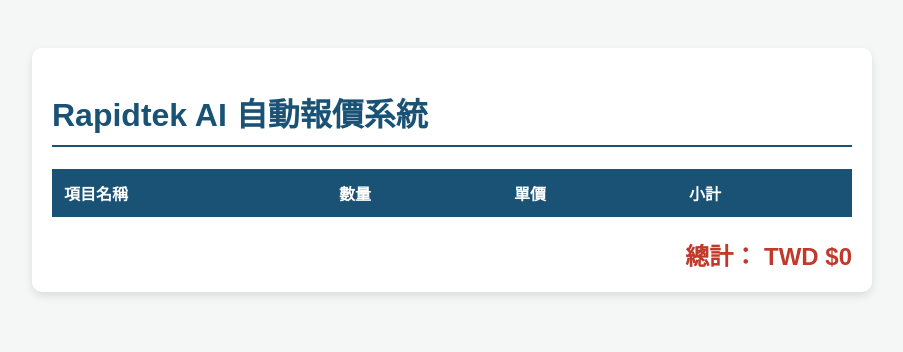
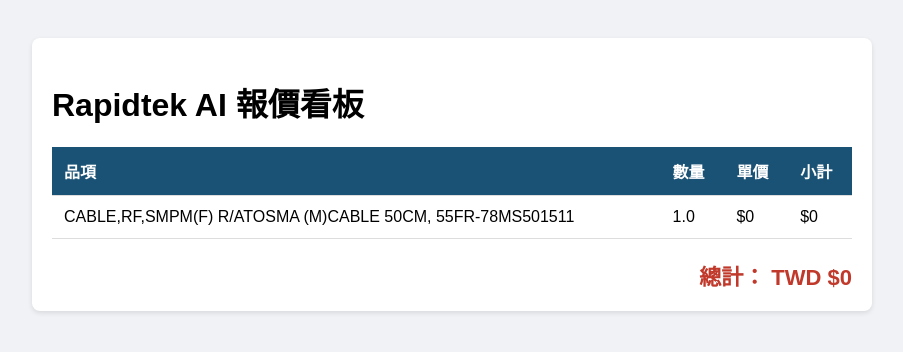
Before and after one commit to tojuliang-source/rapidtekautoquote_test1, a plain HTML site: page index.html in a window 1280 px wide. Shown: the whole page, without its empty margins (188-1091 px from the left). Drawn offline with Linux system fonts and the light colour scheme.

Commit message:
AI Web Update

```diff
--- a/index.html
+++ b/index.html
@@ -1,25 +1,10 @@
-
-        <html>
-        <head>
-            <meta charset='utf-8'>
-            <style>
-                body { font-family: 'PingFang TC', sans-serif; background: #f4f7f6; padding: 40px; }
-                .card { background: white; padding: 20px; border-radius: 10px; box-shadow: 0 4px 8px rgba(0,0,0,0.1); max-width: 800px; margin: auto; }
-                h1 { color: #1a5276; border-bottom: 2px solid #1a5276; padding-bottom: 10px; }
-                table { width: 100%; border-collapse: collapse; margin-top: 20px; }
-                th { background: #1a5276; color: white; padding: 12px; text-align: left; }
-                td { border-bottom: 1px solid #ddd; padding: 12px; }
-                .total { text-align: right; font-size: 24px; color: #c0392b; margin-top: 20px; font-weight: bold; }
-            </style>
-        </head>
-        <body>
-            <div class='card'>
-                <h1>Rapidtek AI 自動報價系統</h1>
-                <table>
-                    <tr><th>項目名稱</th><th>數量</th><th>單價</th><th>小計</th></tr>
-
-                </table>
-                <div class='total'>總計： TWD $0</div>
-            </div>
-        </body>
-        </html>
+<html><head><meta charset='utf-8'><style>
+        body{font-family:sans-serif;padding:30px;background:#f0f2f5;}
+        .box{background:white;padding:20px;border-radius:8px;box-shadow:0 2px 5px rgba(0,0,0,0.1);max-width:800px;margin:auto;}
+        table{width:100%;border-collapse:collapse;}
+        th,td{border-bottom:1px solid #ddd;padding:12px;text-align:left;}
+        th{background:#1A5276;color:white;}
+        .total{text-align:right;font-size:22px;color:#C0392B;margin-top:20px;font-weight:bold;}
+        </style></head><body><div class='box'><h1>Rapidtek AI 報價看板</h1>
+        <table><tr><th>品項</th><th>數量</th><th>單價</th><th>小計</th></tr><tr><td>CABLE,RF,SMPM(F) R/ATOSMA (M)CABLE 50CM, 55FR-78MS501511</td><td>1.0</td><td>$0</td><td>$0</td></tr></table>
+        <div class='total'>總計： TWD $0</div></div></body></html>
```
